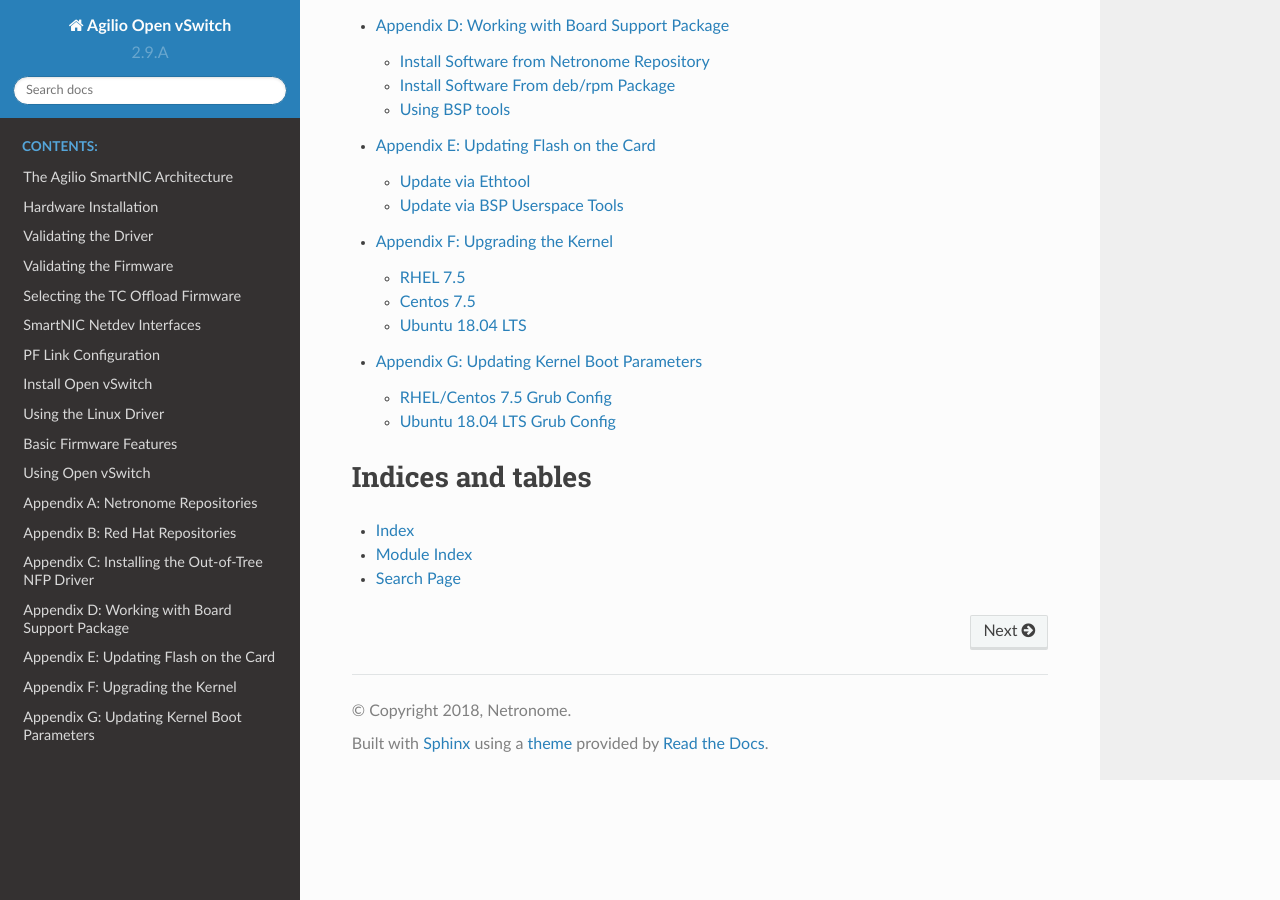
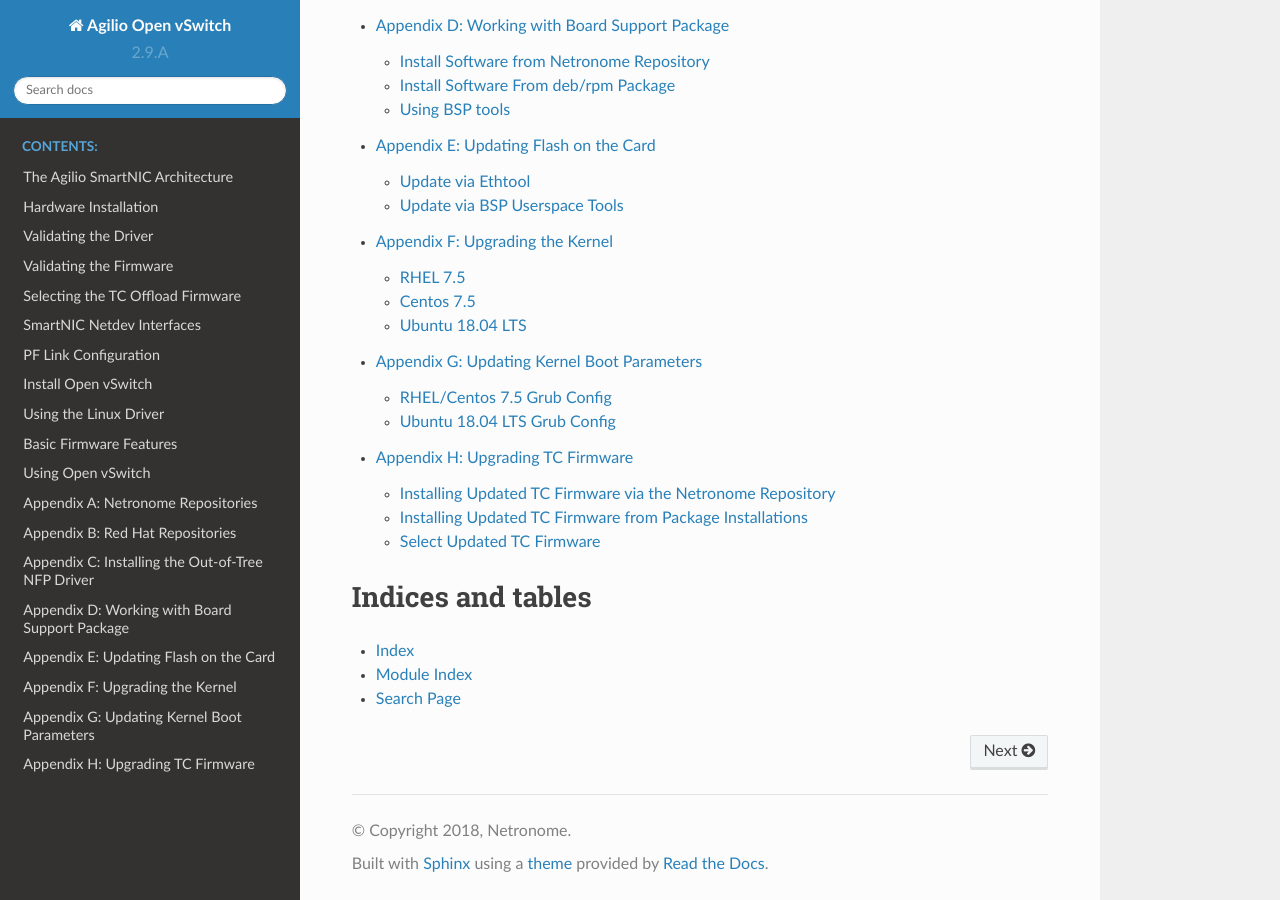
Before and after one commit to macris-xiao/disa-user-guide, a Sphinx documentation site: the page built from docs/index.rst, in a window 1280 px wide and 900 px high, scrolled down 1442 px. Built offline with Sphinx 7.4.7 and the Read the Docs theme 2.0.0, drawn with Linux system fonts in a browser that asks for light colours; formulas are drawn with MathJax 3; some of the changed lines change nothing that is shown.

Commit message:
Copied Appendix H from google doc
Change-Id: I4ced161788a7593f8bb288d7eab6acbf08569915

```diff
--- /dev/null
+++ b/docs/0H_Upgrade_firmware.rst
@@ -0,0 +1,90 @@
+Appendix H: Upgrading TC Firmware
+=================================
+
+The preferred method of installing and upgrading Agilio firmware is via the
+distribution repositories. The minimum recommended versions are those provided
+in GA releases of distributions. As a guide they are as follows:
+
+============ ===============================
+Operating    System Firmware package version
+============ ===============================
+RHEL 7.5     20180220-62.git6d51311.el7
+Ubuntu 18.04 1.173
+============ ===============================
+
+Netronome provides firmware packages with newer features as out-of-tree
+repositories.  The corresponding installation packages can be obtained from
+Netronome Support if access to the repositories is not available.
+(https://help.netronome.com).
+
+Installing Updated TC Firmware via the Netronome Repository
+-----------------------------------------------------------
+
+Please refer to :ref:`0A_Netronome_Repositories:Appendix A: Netronome
+Repositories` on how to configure the Netronome repository applicable to your
+distribution. When the repository has been successfully added install the
+*agilio-flower-app-firmware* package using the commands below.
+
+In RHEL/Centos 7.5:
+
+.. code:: bash
+
+    $ yum install agilio-flower-app-firmware --nogpgcheck
+
+In Ubuntu 18.04 LTS
+
+.. code:: bash
+
+    $ apt-get install agilio-flower-app-firmware
+
+Installing Updated TC Firmware from Package Installations
+---------------------------------------------------------
+
+The latest firmware can be obtained at the downloads area of the Netronome
+Support site (https://help.netronome.com). Install the packages provided by
+Netronome Support using the commands below.
+
+In RHEL/Centos 7.5:
+
+.. code:: bash
+
+    $ yum install -y agilio-flower-app-firmware-*.rpm
+
+In Ubuntu 18.04 LTS
+
+.. code:: bash
+
+    $ dpkg -i agilio-flower-app-firmware-*.deb
+
+Select Updated TC Firmware
+--------------------------
+
+Once installed the updated TC firmware should be selected using the script
+described in section :ref:`03_Driver_and_Firmware:Selecting the TC Offload
+Firmware`. To select the updated TC firmware it should be called with
+*flower-next* as its last parameter.
+
+.. code:: bash
+
+    $ ./agilio-tc-fw-select.sh p5p1 scan flower-next
+
+Once selected the driver should be reloaded to use the new firmware.
+
+.. code:: bash
+
+    $ rmmod nfp; modprobe nfp
+
+The initram image should also be update to ensure the correct firmware version
+is loaded at boot time.
+
+In RHEL/Centos 7.5 this is done using:
+
+.. code:: bash
+
+    $ dracut -f
+
+In Ubuntu 18.04 LTS use the command:
+
+.. code:: bash
+
+    $ update-initramfs -u
--- a/docs/index.rst
+++ b/docs/index.rst
@@ -24,6 +24,7 @@
    0E_Updating_Flash
    0F_Updating_kernel
    0G_Updating_kernel_boot
+   0H_Upgrade_firmware
 
 Indices and tables
 ==================
```
